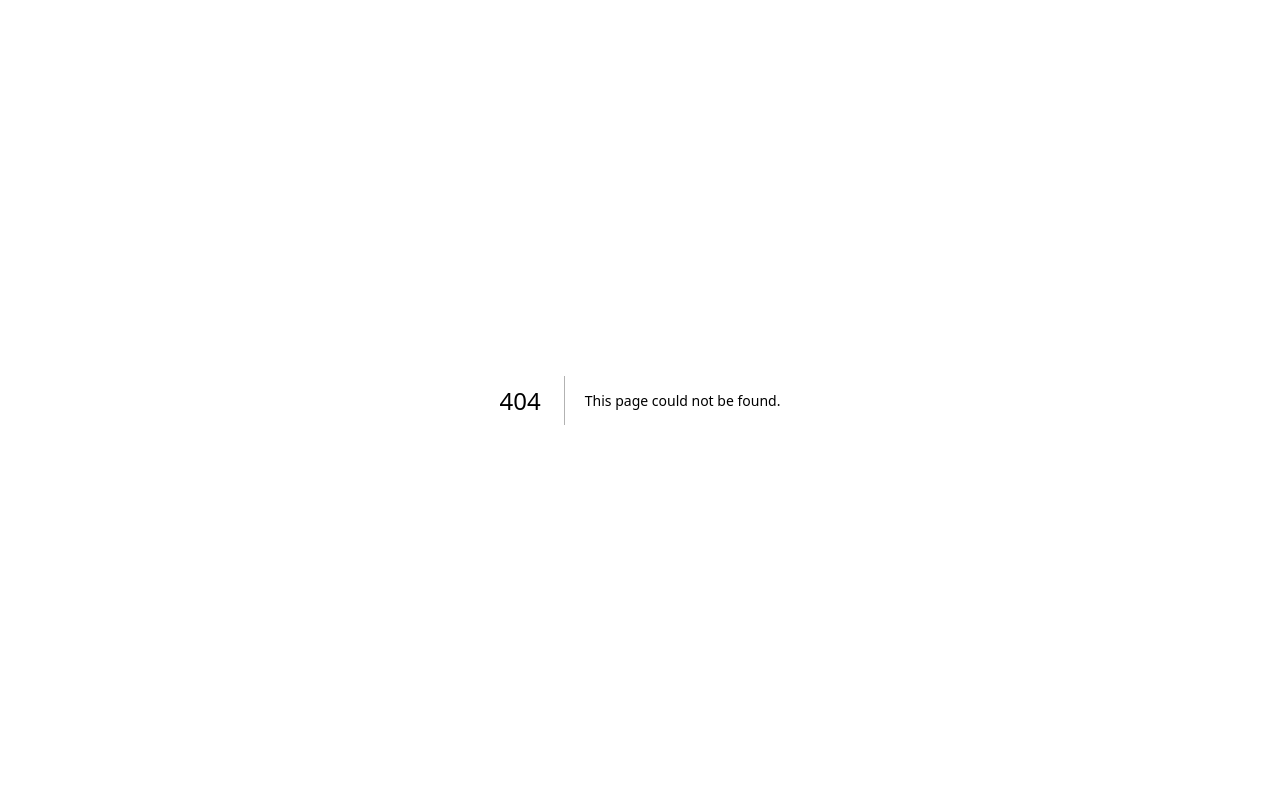
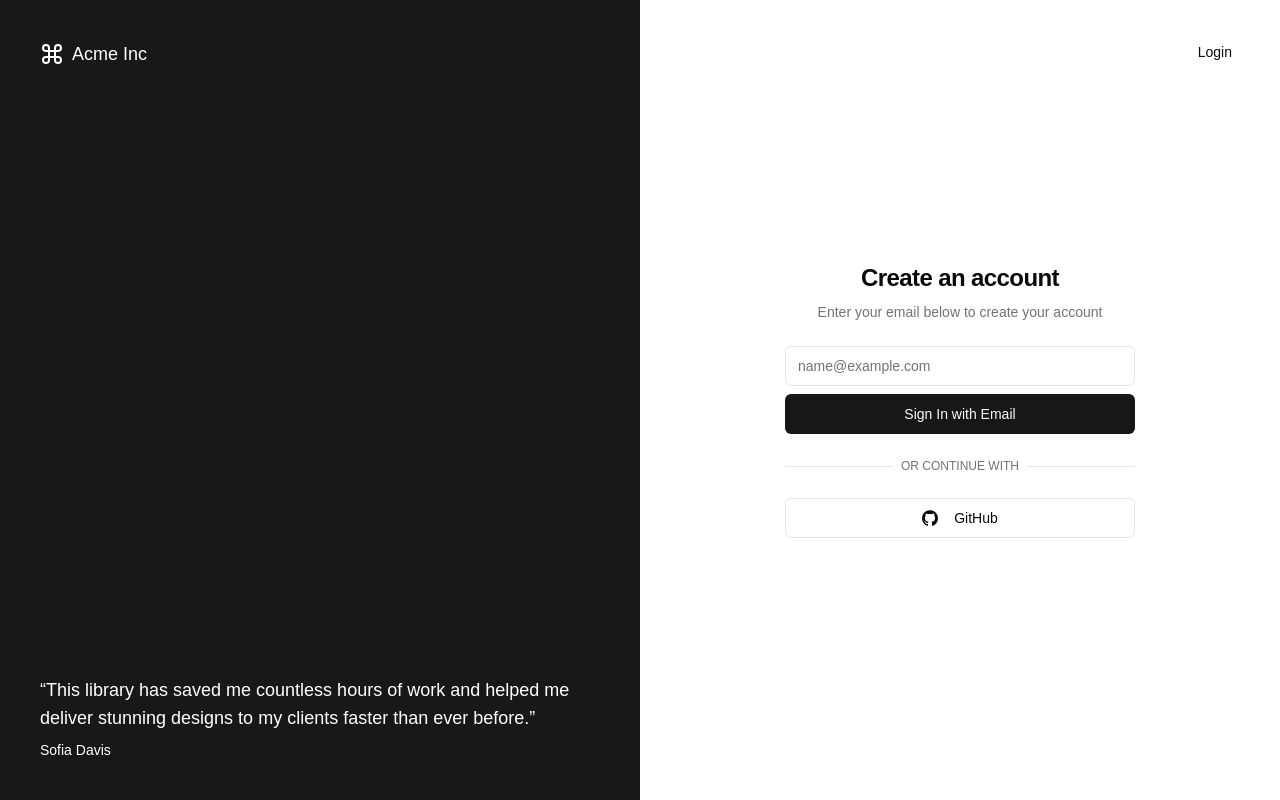
Before and after one commit to RemcoGoy/CreationCost, a Next.js app: page /auth/new-user in a window 1280 px wide. Before the commit this address had no page. Built offline with nearby package versions, Linux system fonts and the light colour scheme.

Commit message:
Park sign up for now

```diff
--- a/app/auth/signup/page.tsx
+++ b/app/auth/new-user/page.tsx
@@ -4,14 +4,14 @@ import Link from 'next/link';
 
 import { cn } from '@/lib/utils';
 import { buttonVariants } from '@/components/ui/button';
-import { UserAuthForm } from '@/components/auth/user-auth-form';
+import { UserAuthForm } from '@/components/auth/new-user-form';
 
 export const metadata: Metadata = {
-  title: 'Signup',
-  description: 'Signup page',
+  title: 'New User',
+  description: 'New User page',
 };
 
-export default function SignupPage() {
+export default function NewUserPage() {
   return (
     <>
       <div className="md:hidden">
--- a/components/auth/user-auth-form.tsx
+++ b/components/auth/new-user-form.tsx
@@ -14,18 +14,22 @@ interface UserAuthFormProps extends React.HTMLAttributes<HTMLDivElement> {}
 export function UserAuthForm({ className, ...props }: UserAuthFormProps) {
   const [isLoading, setIsLoading] = React.useState<boolean>(false);
 
-  async function onSubmit(event: React.SyntheticEvent) {
-    event.preventDefault();
+  async function onSubmit(provider: string) {
     setIsLoading(true);
 
-    setTimeout(() => {
-      setIsLoading(false);
-    }, 3000);
+    // Fix sign up logic
+    // if (provider === 'email') {
+    //   await signIn('email');
+    // } else if (provider === 'github') {
+    //   await signIn('github');
+    // }
+
+    setIsLoading(false);
   }
 
   return (
     <div className={cn('grid gap-6', className)} {...props}>
-      <form onSubmit={onSubmit}>
+      <form onSubmit={(event) => onSubmit('email')}>
         <div className="grid gap-2">
           <div className="grid gap-1">
             <Label className="sr-only" htmlFor="email">
@@ -55,7 +59,12 @@ export function UserAuthForm({ className, ...props }: UserAuthFormProps) {
           <span className="bg-background px-2 text-muted-foreground">Or continue with</span>
         </div>
       </div>
-      <Button onClick={() => signIn('github')} variant="outline" type="button" disabled={isLoading}>
+      <Button
+        onClick={() => onSubmit('github')}
+        variant="outline"
+        type="button"
+        disabled={isLoading}
+      >
         {isLoading ? (
           <Icons.spinner className="mr-2 h-4 w-4 animate-spin" />
         ) : (
--- a/lib/auth.ts
+++ b/lib/auth.ts
@@ -1,7 +1,6 @@
 import { PrismaAdapter } from '@next-auth/prisma-adapter';
 import GitHubProvider from 'next-auth/providers/github';
 import prisma from '@/lib/prisma';
-import { pages } from 'next/dist/build/templates/app-page';
 
 export const authOptions = {
   providers: [
```
